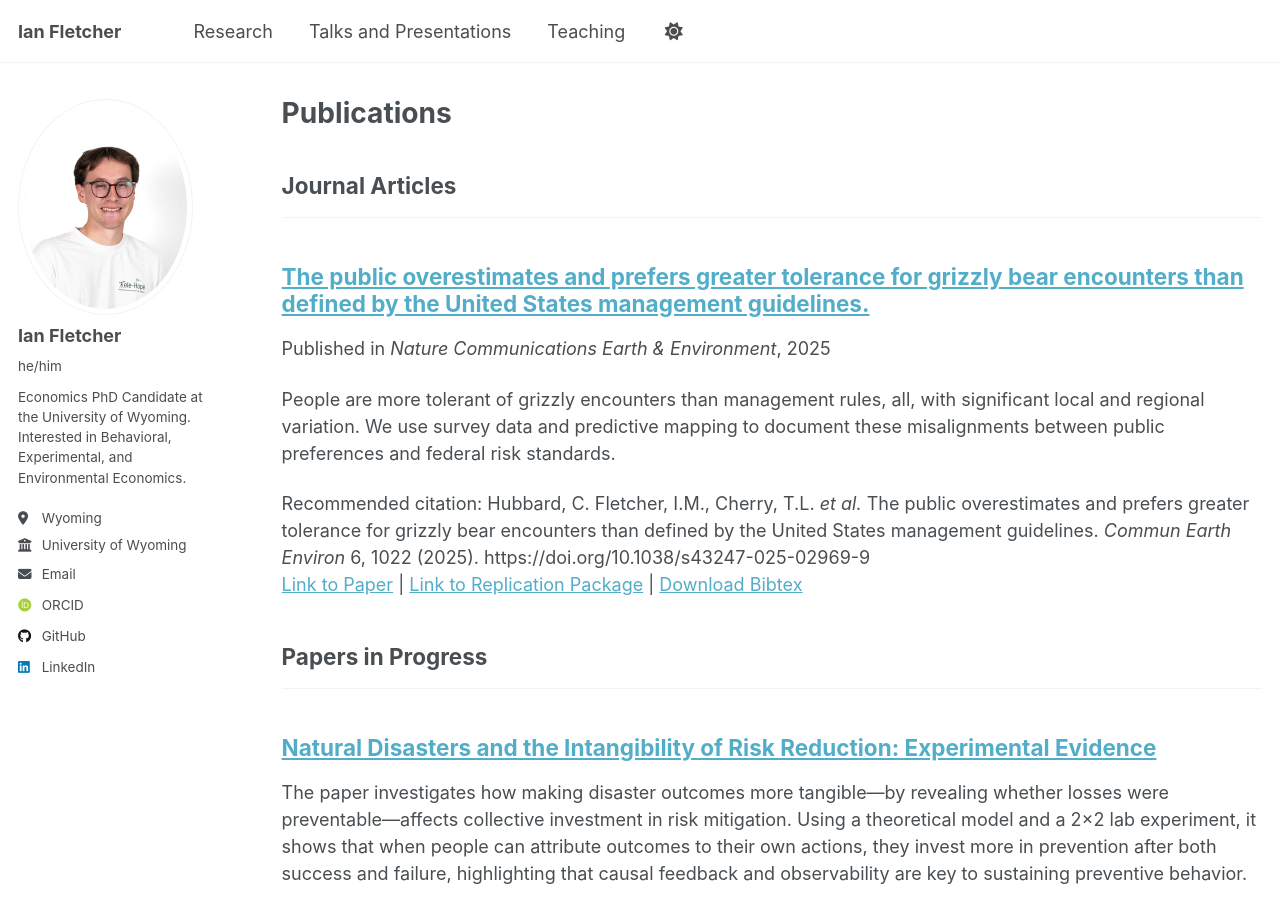
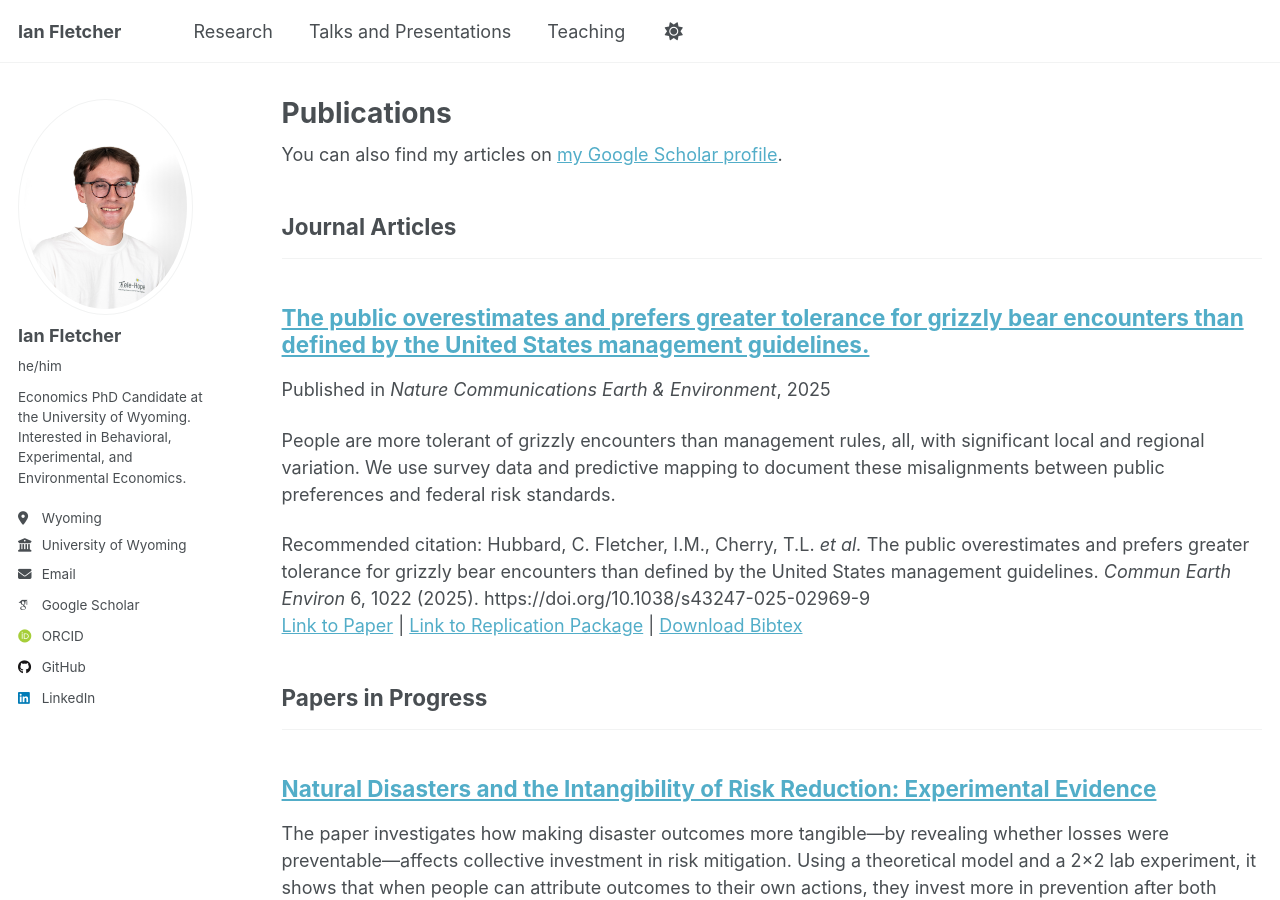
Before and after one commit to fletcherian/fletcherian.github.io, a Jekyll site: the page built from _pages/publications.html, in a window 1280 px wide and 900 px high. Built offline with Jekyll 4.4.1, drawn with Linux system fonts in a browser that asks for light colours; some web fonts are replaced; a script that is not in the unit is left out; part of the change alters nothing that is shown.

Commit message:
Update _config.yml

```diff
--- a/_config.yml
+++ b/_config.yml
@@ -35,7 +35,7 @@ author:
   # Academic websites
   academia         : # URL
   arxiv            : # URL - Update with the correct link to your profile
-  googlescholar    : # URL
+  googlescholar    : "https://scholar.google.com/citations?user=HG8q04UAAAAJ&hl=en&authuser=2"
   inspire-hep      : # URL
   impactstory      : # URL
   orcid            : "http://orcid.org/0009-0007-8292-8951"
```
